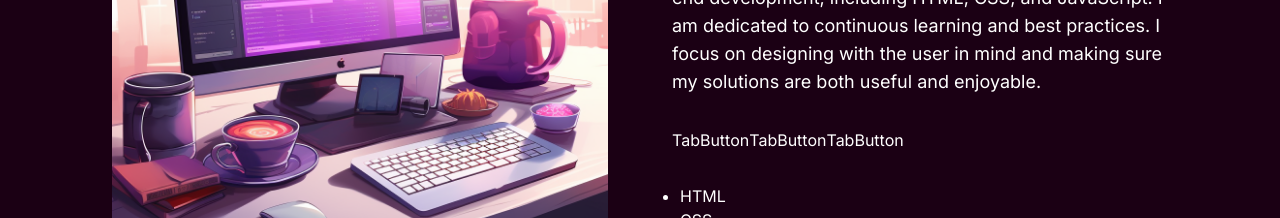
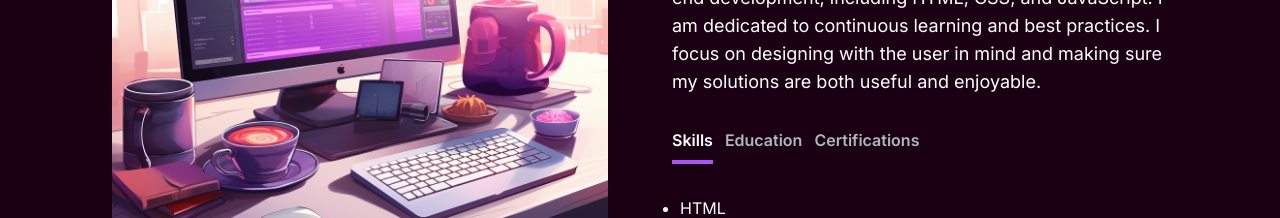
Before and after one commit to kanchana99hewa/MyPortfolio, a Next.js app: page / in a window 1280 px wide. Shown: the part 1040-1258 px from the top of the page. Built offline with nearby package versions, Linux system fonts and the light colour scheme.

Commit message:
tab_button

```diff
--- a/src/app/components/TabButton.jsx
+++ b/src/app/components/TabButton.jsx
@@ -1,9 +1,26 @@
-import React from 'react'
+import React from "react";
+import { motion } from "framer-motion";
 
-const TabButton = () => {
+const variants = {
+  default: { width: 0 },
+  active: { width: "calc(100% - 0.75rem)" },
+};
+
+const TabButton = ({ active, selectTab, children }) => {
+  const buttonClasses = active ? "text-white" : "text-[#ADB7BE]";
+
   return (
-    <div>TabButton</div>
-  )
-}
+    <button onClick={selectTab}>
+      <p className={`mr-3 font-semibold hover:text-white ${buttonClasses}`}>
+        {children}
+      </p>
+      <motion.div
+        animate={active ? "active" : "default"}
+        variants={variants}
+        className="h-1 mt-2 mr-3 bg-primary-500"
+      ></motion.div>
+    </button>
+  );
+};
 
-export default TabButton
+export default TabButton;
```
